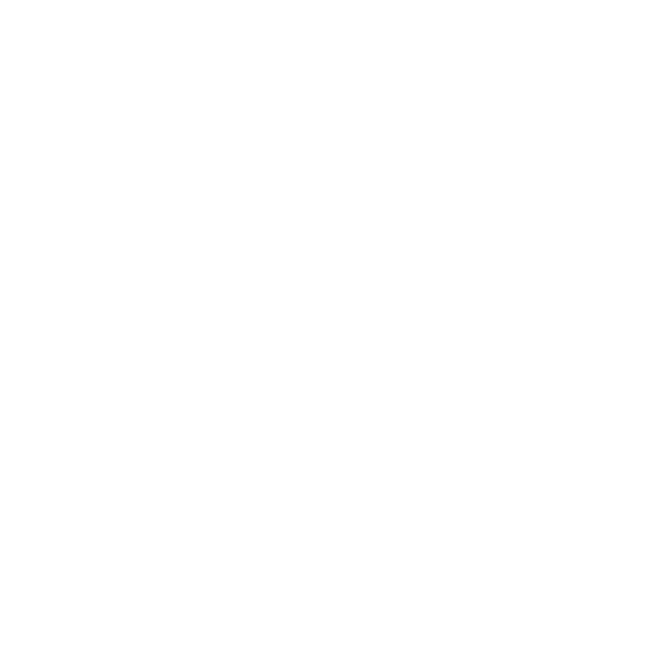
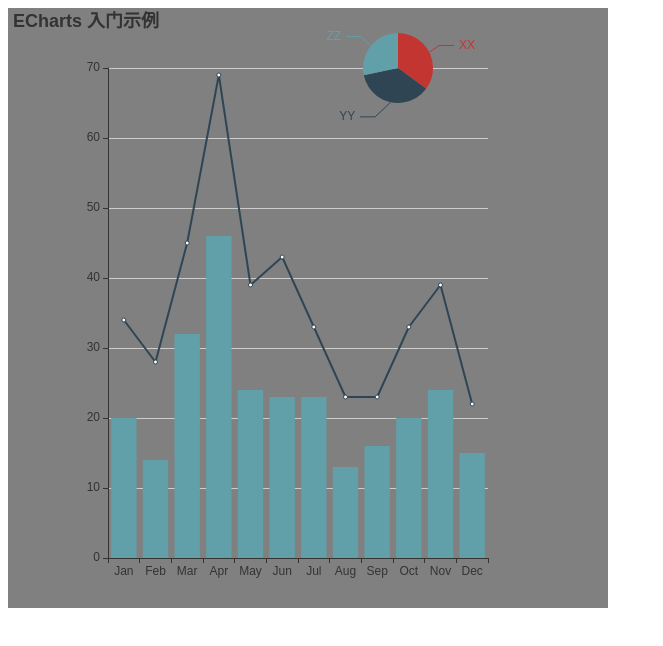
Before and after one commit to Albertus-hu/learngit, a plain HTML site: page learn-echarts/demo2.html in a window 1280 px wide. Shown: the whole page, without its empty margins (0-663 px from the left). Drawn offline with Linux system fonts and the light colour scheme.

Commit message:
updates files

```diff
--- a/learn-echarts/demo2.html
+++ b/learn-echarts/demo2.html
@@ -7,10 +7,49 @@
   <script src="./js/echarts.min.js"></script>
 </head>
 <body>
-  <div id="main" style="width: 600px; height: 600px;"></div>
+  <div id="main" style="width: 600px; height: 600px; background-color: grey;"></div>
 
   <script>
+    const myChart = echarts.init(document.getElementById('main'));
 
+    let option = {
+      title: {
+        text: 'ECharts 入门示例'
+      },
+      grid: {   //设置直角坐标系的底板
+        left: 100,
+        right: '20%',
+        bottom: 50,
+      },
+      xAxis: {
+        data: [
+          'Jan', 'Feb', 'Mar', 'Apr', 'May', 'Jun', 'Jul', 'Aug', 'Sep', 'Oct', 'Nov', 'Dec'
+        ]
+      },
+      yAxis: {},
+      series: [
+        {
+          type: 'pie',  //饼图
+          center: ['65%', 60],  //中心点坐标
+          radius: 35,  //半径
+          data: [
+            {name: 'XX', value: 52},
+            {name: 'YY', value: 54},
+            {name: 'ZZ', value: 42}
+          ]
+        },
+        {
+          type: 'line', //折线图
+          data: [34, 28, 45, 69, 39, 43, 33, 23, 23, 33, 39, 22]
+        },
+        {
+          type: 'bar',  //柱状图
+          data: [20, 14, 32, 46, 24, 23, 23, 13, 16, 20, 24, 15]
+        }
+      ]
+    }
+
+    myChart.setOption(option)
   </script>
 </body>
 </html>
```
Also changed, not shown: learn-echarts/demo1.html (+2 -2 lines).
